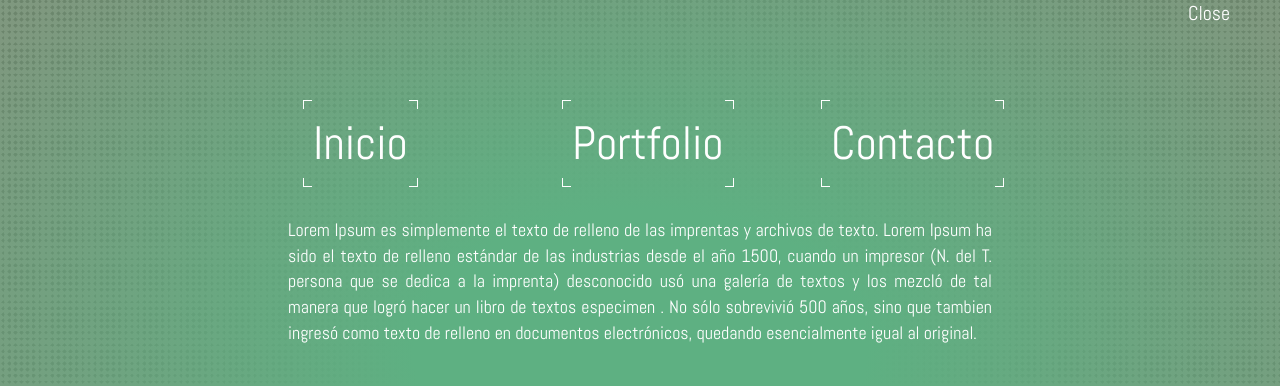
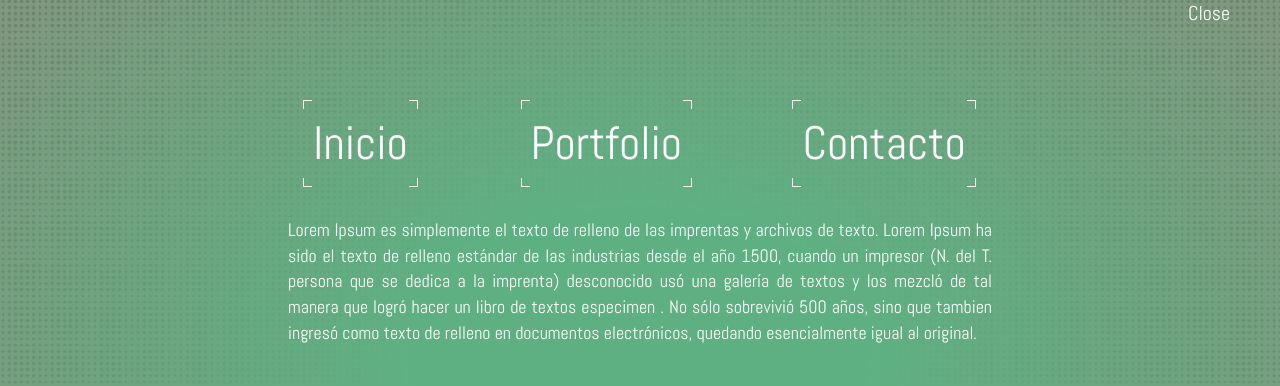
Before and after one commit to NI54Oficina/web-luis, a PHP site: page /home.php in a window 1280 px wide. Shown: the part 51-437 px from the top of the page. Run offline with PHP 8.4, Linux system fonts and the light colour scheme; some libraries are stand-ins or nearby versions.

Commit message:
13:40 14-10-2016

```diff
--- a/css/stylesheet.css
+++ b/css/stylesheet.css
@@ -273,6 +273,14 @@ padding-left: 10%;
   opacity: .9;
 }
 
+.li-1{
+  width: 28%;
+}
+
+.li-2{
+  width: 35%;
+}
+
 
 /*********************** PORTFOLIO ********************/
 
```
